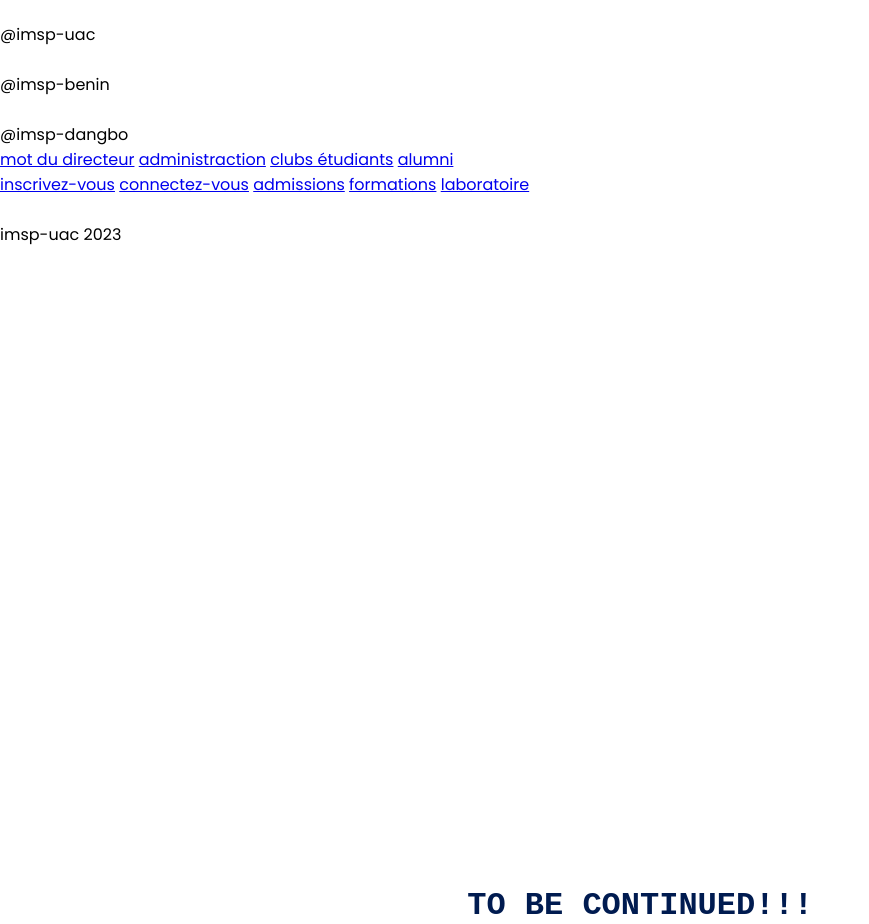
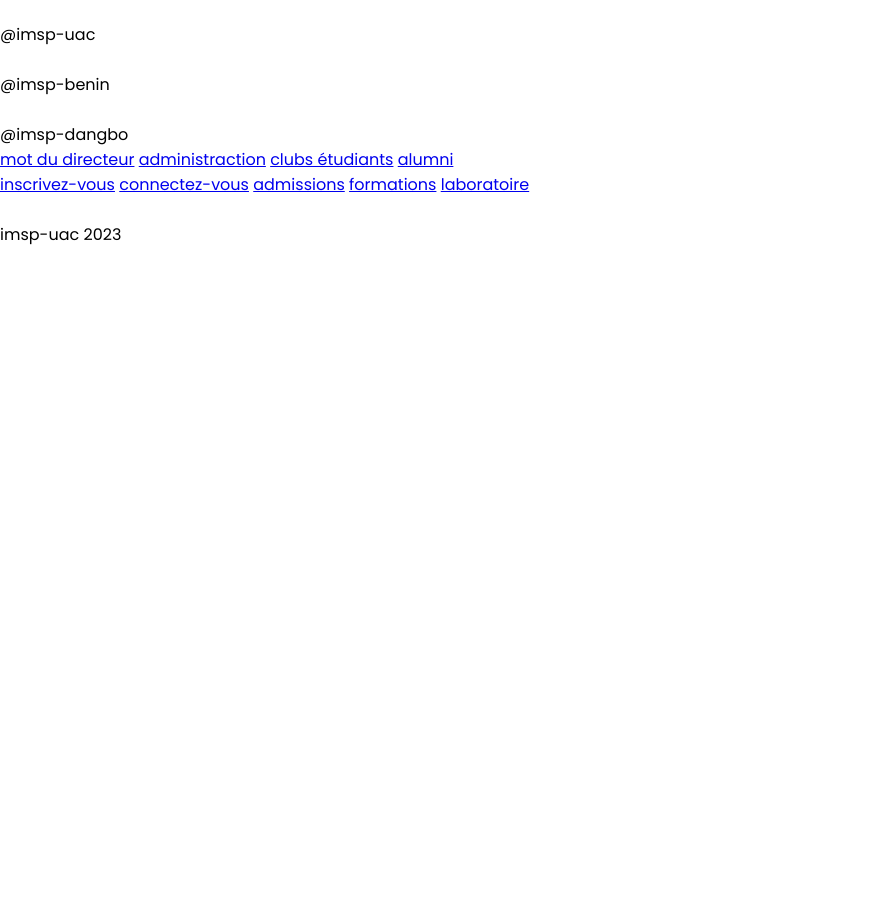
Before and after one commit to tridie33/institute-website, a plain HTML site: page index.html in a window 1280 px wide. Shown: the part 2648-3572 px from the top of the page, without its empty margins (0-869 px from the left). After the commit the page ends 2895 px from the top, so only its background shows below. Drawn offline with Linux system fonts and the light colour scheme.

Commit message:
home html set up

```diff
--- a/index.html
+++ b/index.html
@@ -418,13 +418,6 @@
         </div>
     </div>
 
-
-    <!-- TO BE CONTINUED -->
-    <div class="tobecontinued">
-        <h1>
-            TO BE CONTINUED!!!
-        </h1>
-    </div>
     <script src="app/main.js"></script>
 </body>
 </html>
--- a/styles/main.css
+++ b/styles/main.css
@@ -311,13 +311,3 @@ body{
     width: 1rem;
     margin-left: .4rem;
 }
-/* TO BE CONTINUED */
-.tobecontinued{
-    display: flex;
-    flex-direction: column;
-    align-items: center;
-    color: #001b50;
-    font-family: 'Courier New', Courier, monospace;
-    position: relative;
-    top: 40rem;
-}
```
